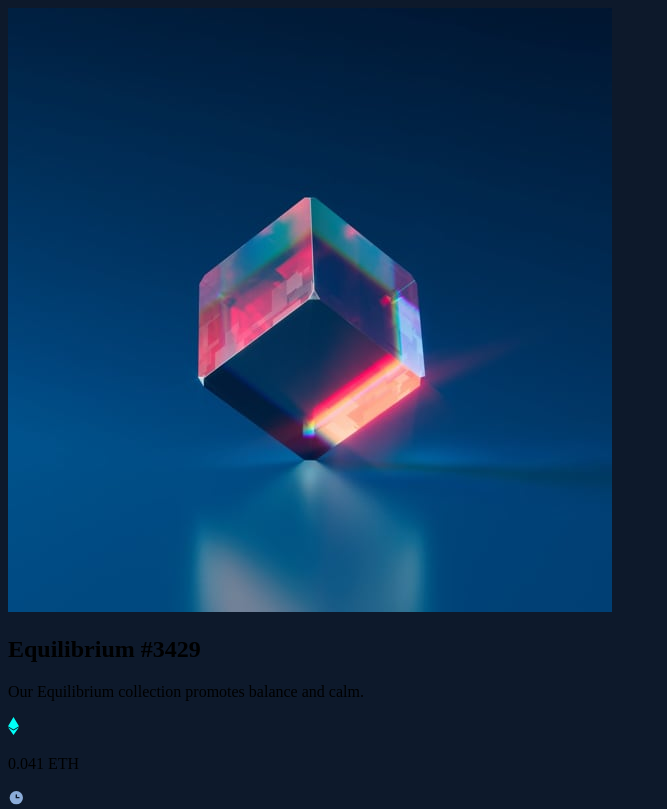
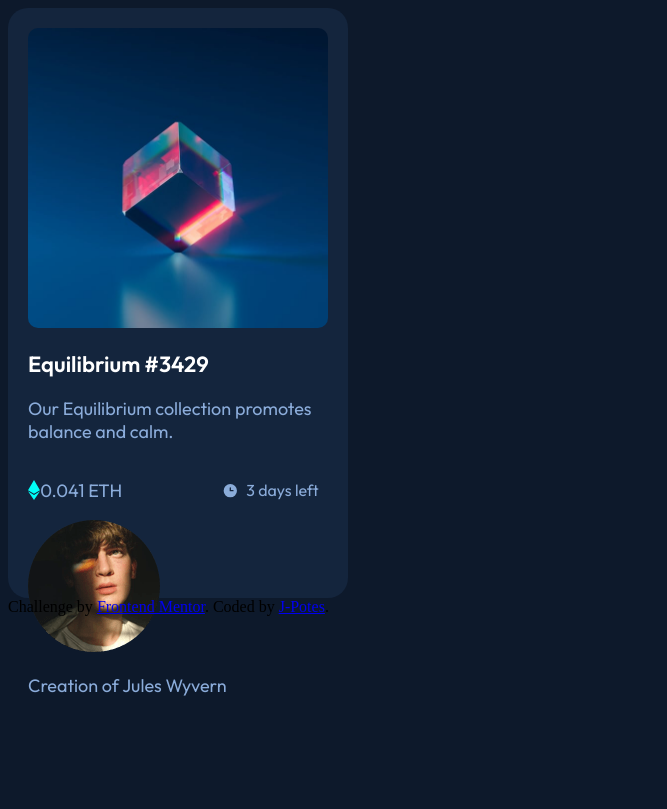
Before and after one commit to J-Potes/nft-preview-card-component-main, a plain HTML site: page index.html in a window 1280 px wide. Shown: the top 809 px of the page, without its empty margins (0-667 px from the left). Drawn offline with Linux system fonts and the light colour scheme.

Commit message:
Texts set up

```diff
--- a/index.html
+++ b/index.html
@@ -23,7 +23,7 @@
 </head>
 <body>
   <main class="card">
-    <img src="images/image-equilibrium.jpg" alt="Equilibrium image">
+    <img class="card__image" src="images/image-equilibrium.jpg" alt="Equilibrium image">
     <section class="card__info">
       <h1 class="card__info--title">
         Equilibrium #3429
--- a/styles.css
+++ b/styles.css
@@ -15,3 +15,61 @@ body {
     min-height: 100vh;
     background-color: var(--mainBG);
 }
+
+p {
+    font-family: var(--mainFont);
+    color: var(--softBlue);
+    font-size: 18px;
+}
+
+/** Card **/
+
+.card {
+    background-color: var(--cardBG);
+    max-width: 300px;
+    height: 550px;
+    padding: 20px;
+    border-radius: 20px;
+}
+
+.card__image {
+    width: 100%;
+    border-radius: 10px;
+}
+
+/** Card__info **/
+
+.card__info {
+
+}
+
+.card__info--title {
+    font-family: var(--mainFont);
+    color: var(--white);
+    font-size: 22px;
+}
+
+/** Card details**/
+
+.card__details {
+    display: flex;
+    flex-direction: row;
+}
+
+.card__details--price, .card__details--time{
+    display: flex;
+    align-items: center;
+}
+
+.card__details--price img {
+    height: 20px;
+}
+
+.card__details--time{
+    margin-left: 100px;
+}
+
+.card__details--time p {
+    font-size: 16px;
+    margin-left: 7px;
+}
```
